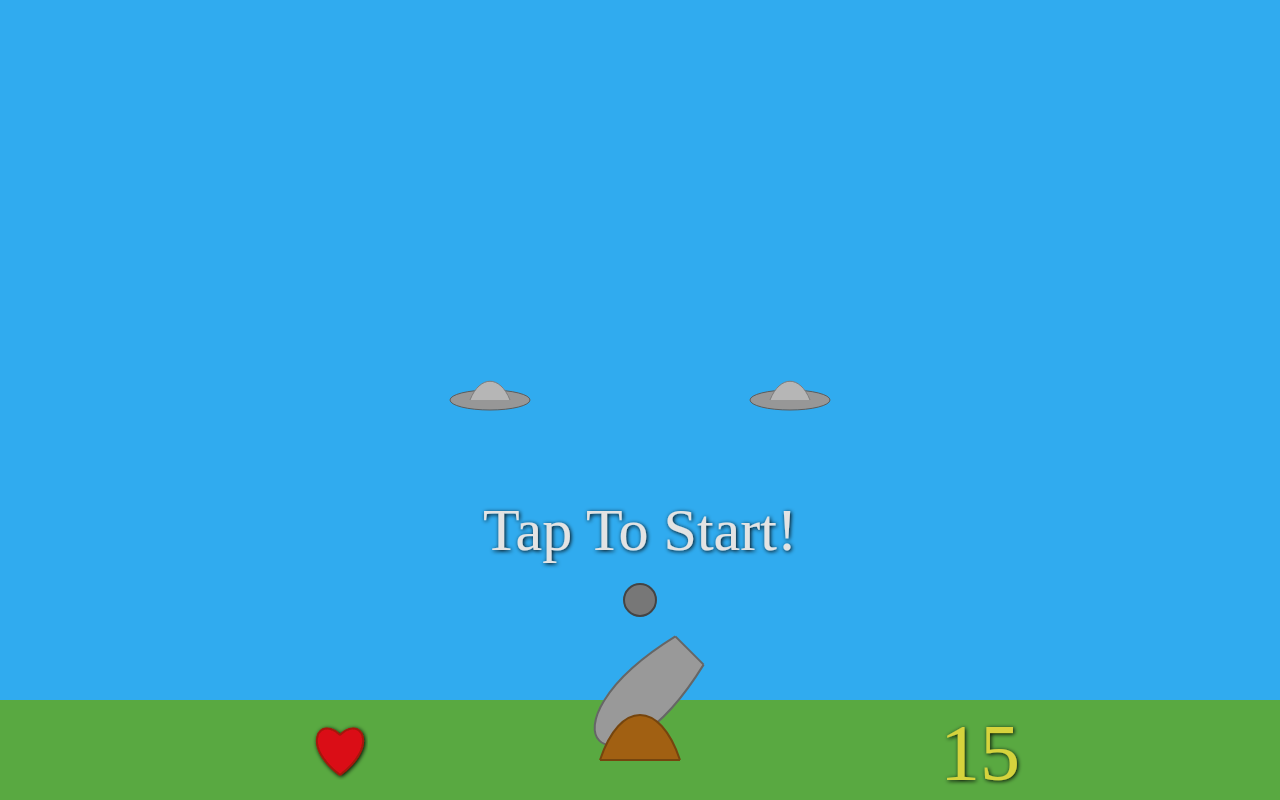
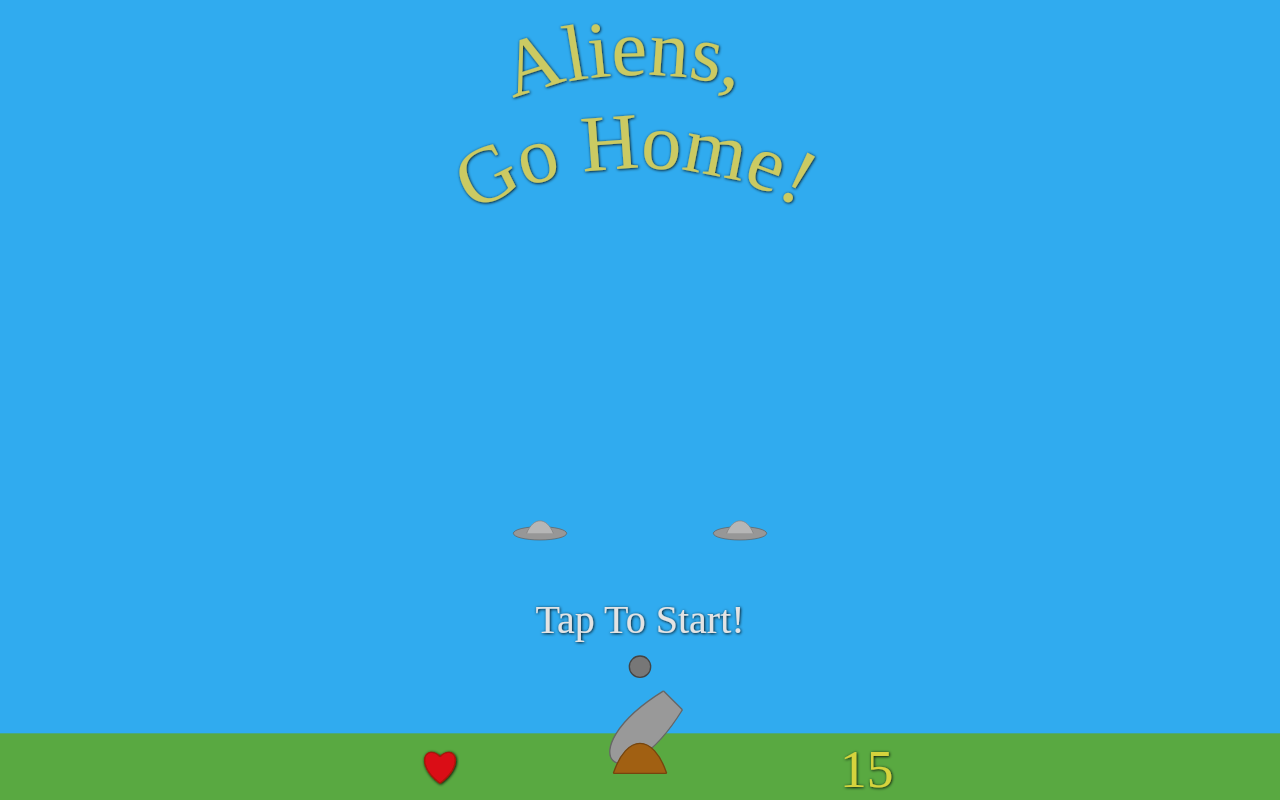
Before and after one commit to elivanK/gameAliens, a React (Create React App) app: page / in a window 1280 px wide. Built offline with nearby package versions, Linux system fonts and the light colour scheme; a web font is replaced by a local one.

Commit message:
Enabling Users to Start the Game

```diff
--- a/src/App.js
+++ b/src/App.js
@@ -9,7 +9,16 @@
 class App extends Component {
   //Start the uniform interval that will trigger the moveObjects action.
   //The trackMouse refers to a relative position inside your canvas.
+
   componentDidMount() {
+  //To change the game dimensions and to make it responsive via onresize
+    window.onresize = () => {
+      const cnv = document.getElementById('aliens-go-home-canvas');
+      cnv.style.width = `${window.innerWidth}px`;
+      cnv.style.height = `${window.innerHeight}px`;
+    };
+    window.onresize();
+
     const self = this;
     setInterval(() => {
       self.props.moveObjects(self.canvasMousePosition);
--- a/src/components/Canvas.jsx
+++ b/src/components/Canvas.jsx
@@ -12,7 +12,8 @@
 import Title from './Title';
 
 const Canvas = (props) => {
-  const viewBox = [window.innerWidth / -2, 100 - window.innerHeight, window.innerWidth, window.innerHeight];
+  const gameHeight = 1200;
+  const viewBox = [window.innerWidth / -2, 100 - gameHeight, window.innerWidth, gameHeight];
   return (
     <svg
       id="aliens-go-home-canvas"
```
